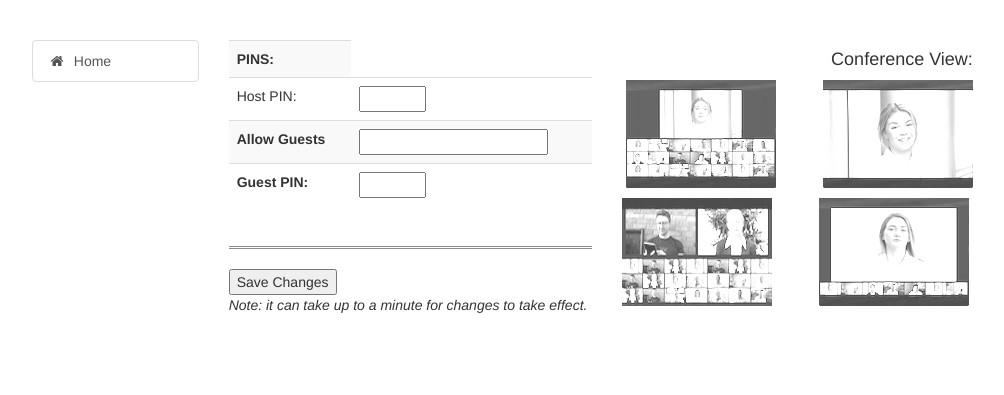
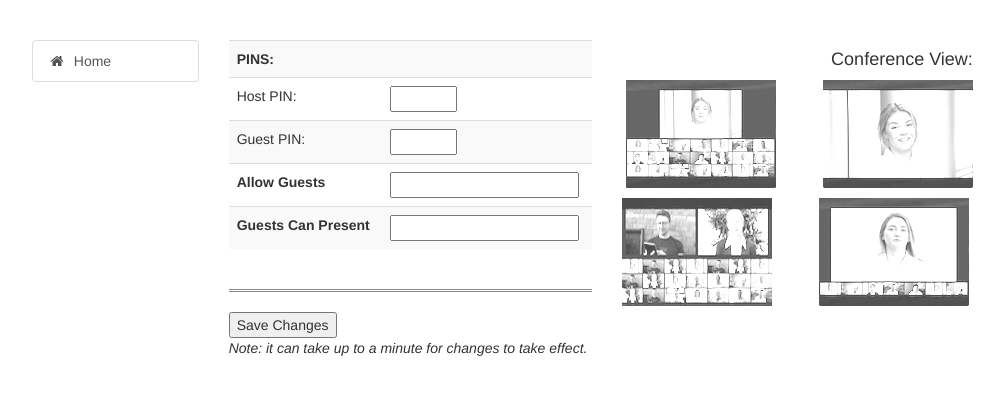
Before and after one commit to lorist/pexportal, a Python web app: template templates/edit.html in a window 1280 px wide. Shown: the part 80-475 px from the top of the page, without its empty margins (33-1037 px from the left). Run offline with Jinja, Linux system fonts and the light colour scheme; the template is opened without the code that fills it, so the values that code supplies are empty, except form fields; form fields are guessed from the names that the template uses; some libraries are stand-ins or nearby versions.

Commit message:
Update edit.html

```diff
--- a/templates/edit.html
+++ b/templates/edit.html
@@ -16,27 +16,28 @@
   <div class="col-md-4">
   <form action="" method="post" name="edit">
       {{form.hidden_tag()}}
-      {% if error %}
-      <p class=error><strong>Error:</strong> {{ error }}
-    {% endif %}
+
     <div class="table-responsive">
       <table class="table table-striped">
-          <th>PINS:</th>
+          <th colspan="2">PINS:</th>
           <tr>
               <td>Host PIN:</td>
               <td>{{ form.pin(size=5) }}</td>
+              {%if form.allow_guests %}
+              <tr>
+                <td>Guest PIN:</td>
+
+              <td>{{ form.guest_pin(size=5) }}</td>
+              </tr>
+              {%endif%}
           </tr>
+
           <tr>
             <td><b>Allow Guests</b></td><td>{{ form.allow_guests}}</td>
           </tr>
-          {%if form.allow_guests %}
           <tr>
-            <td><b>Guest PIN:</b></td><td>{{ form.guest_pin(size=5) }}</td>
+            <td><b>Guests Can Present</b></td><td>{{ form.guests_can_present}}</td>
           </tr>
-          {%endif%}
-
-          <!-- <th>Theme:</th>
-            <td colspan="2">{{ form.ivr_theme }}</td> -->
           </table>
           <!-- <b>Theme</b> {{ form.ivr_theme }} -->
         </div>
```
